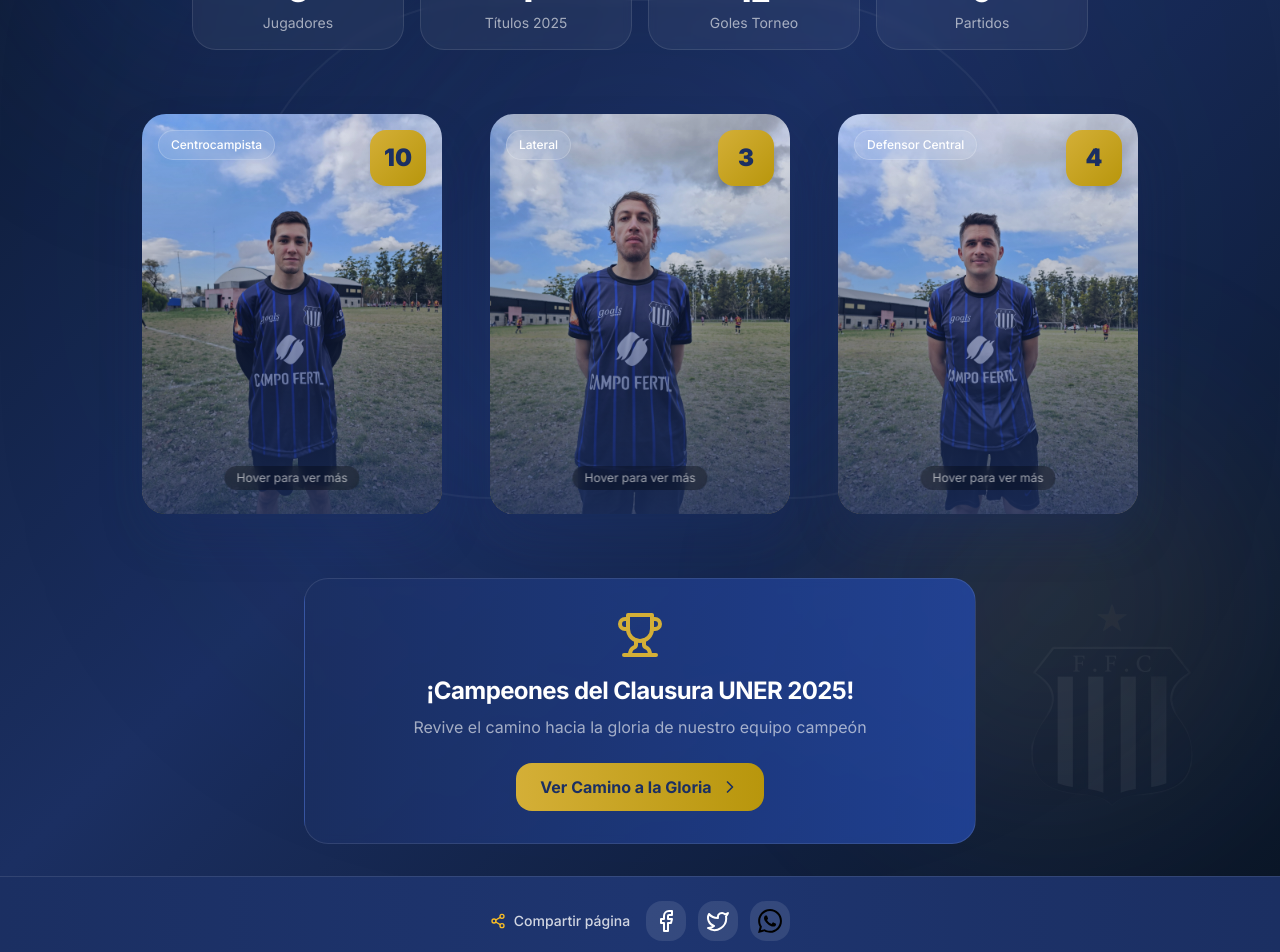
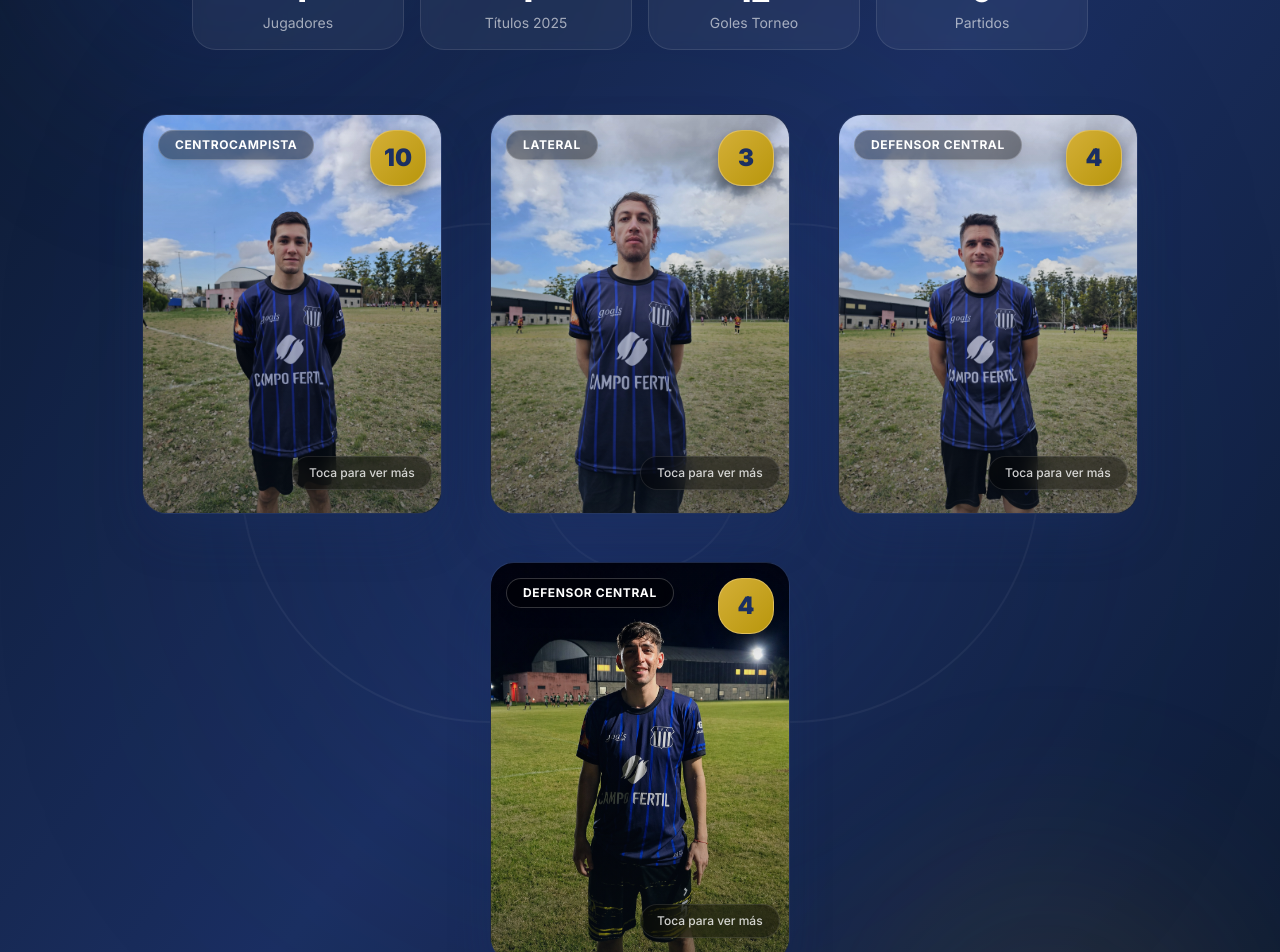
Before and after one commit to matiasfgonzalez/federal-futbol-club-page, a Next.js app: page /plantel in a window 1280 px wide. Shown: the part 460-1412 px from the top of the page. Built offline with nearby package versions, Linux system fonts and the light colour scheme.

Commit message:
Mejoras en la tarjetas de jugadores.

```diff
--- a/app/plantel/page.tsx
+++ b/app/plantel/page.tsx
@@ -31,10 +31,12 @@ const PlayerCard3D = ({ player, index }: { player: Player; index: number }) => {
       className="relative"
       onMouseEnter={() => setIsHovered(true)}
       onMouseLeave={() => setIsHovered(false)}
+      // Support for touch devices
+      onClick={() => setIsHovered(!isHovered)}
     >
       <div className="relative w-[280px] sm:w-[300px] h-[400px] cursor-pointer group">
         {/* Fondo con imagen */}
-        <div className="absolute inset-0 rounded-2xl overflow-hidden bg-gradient-to-br from-[#1b2f62] to-[#0f1a36] shadow-2xl shadow-[#1b2f62]/40">
+        <div className="absolute inset-0 rounded-2xl overflow-hidden bg-gradient-to-br from-[#1b2f62] to-[#0f1a36] shadow-2xl shadow-[#1b2f62]/40 border border-white/5 transition-all duration-500 group-hover:border-[#d4af37]/30 group-hover:shadow-[0_0_40px_rgba(212,175,55,0.2)]">
           <motion.img
             src={player.imgBody}
             alt={player.name}
@@ -47,8 +49,8 @@ const PlayerCard3D = ({ player, index }: { player: Player; index: number }) => {
           />
           {/* Overlay gradient */}
           <motion.div
-            className="absolute inset-0 bg-gradient-to-t from-[#1b2f62] via-[#1b2f62]/40 to-transparent"
-            animate={{ opacity: isHovered ? 0.95 : 0.8 }}
+            className="absolute inset-0 bg-gradient-to-t from-[#0a1628] via-[#0a1628]/40 to-transparent"
+            animate={{ opacity: isHovered ? 0.7 : 0.4 }}
             transition={{ duration: 0.3 }}
           />
         </div>
@@ -58,7 +60,7 @@ const PlayerCard3D = ({ player, index }: { player: Player; index: number }) => {
           <motion.img
             src={player.imgBodySinFondo}
             alt={player.name}
-            className="absolute bottom-0 left-1/2 w-full h-auto max-h-[110%] object-contain z-10 drop-shadow-[0_10px_20px_rgba(0,0,0,0.5)]"
+            className="absolute bottom-0 left-1/2 w-full h-auto max-h-[110%] object-contain z-10 drop-shadow-[0_10px_20px_rgba(0,0,0,0.5)] pointer-events-none"
             style={{
               maskImage: "linear-gradient(black 75%, transparent)",
               WebkitMaskImage: "linear-gradient(black 75%, transparent)",
@@ -76,32 +78,36 @@ const PlayerCard3D = ({ player, index }: { player: Player; index: number }) => {
 
         {/* Número del jugador */}
         <motion.div
-          className="absolute top-4 right-4 z-20"
+          className="absolute top-4 right-4 z-20 pointer-events-none"
           animate={{
-            scale: isHovered ? 1.1 : 1,
-            rotate: isHovered ? -5 : 0,
+            opacity: isHovered ? 0 : 1,
+            scale: isHovered ? 0.8 : 1,
+            y: isHovered ? -10 : 0,
           }}
           transition={{ duration: 0.3 }}
         >
-          <div className="bg-gradient-to-br from-[#d4af37] to-[#b8960c] text-[#1b2f62] w-14 h-14 rounded-xl flex items-center justify-center font-black text-2xl shadow-lg">
+          <div className="bg-gradient-to-br from-[#d4af37] to-[#b8960c] text-[#1b2f62] w-14 h-14 rounded-2xl flex items-center justify-center font-black text-2xl shadow-[0_8px_16px_rgba(0,0,0,0.4)] border border-[#f4d58d]/50">
             {player.numero}
           </div>
         </motion.div>
 
         {/* Badge de posición */}
         <motion.div
-          className="absolute top-4 left-4 z-20"
-          animate={{ x: isHovered ? 5 : 0 }}
+          className="absolute top-4 left-4 z-20 pointer-events-none"
+          animate={{
+            opacity: isHovered ? 0 : 1,
+            x: isHovered ? -10 : 0
+          }}
           transition={{ duration: 0.3 }}
         >
-          <div className="bg-white/10 backdrop-blur-md border border-white/20 text-white px-3 py-1.5 rounded-full text-xs font-medium">
+          <div className="bg-black/40 backdrop-blur-md border border-white/20 text-white px-4 py-1.5 rounded-full text-xs font-bold uppercase tracking-wider shadow-lg">
             {player.position}
           </div>
         </motion.div>
 
         {/* Nombre del jugador - aparece en hover */}
         <motion.div
-          className="absolute bottom-4 left-0 right-0 z-20 px-4"
+          className="absolute bottom-4 left-0 right-0 z-20 px-4 pointer-events-none"
           initial={{ opacity: 0, y: 20 }}
           animate={{
             opacity: isHovered ? 1 : 0,
@@ -109,32 +115,34 @@ const PlayerCard3D = ({ player, index }: { player: Player; index: number }) => {
           }}
           transition={{ duration: 0.3, delay: isHovered ? 0.1 : 0 }}
         >
-          <div className="bg-gradient-to-r from-[#2348a7] to-[#1b2f62] backdrop-blur-sm rounded-xl p-4 border border-white/10 shadow-xl">
-            <h3 className="text-white font-bold text-xl mb-1">{player.name}</h3>
-            <div className="flex items-center gap-2 text-white/70 text-sm">
-              <MapPin className="w-3.5 h-3.5" />
+          <div className="bg-[#0a1628]/80 backdrop-blur-md rounded-2xl p-5 border border-white/10 shadow-[0_10px_30px_rgba(0,0,0,0.5)]">
+            <h3 className="text-white font-black text-2xl tracking-tight mb-1">{player.name}</h3>
+            <div className="flex items-center gap-2 text-[#d4af37] text-sm font-medium mb-3">
+              <MapPin className="w-4 h-4" />
               <span>{player.country}</span>
             </div>
 
             {/* Mini stats */}
-            <div className="flex gap-4 mt-3 pt-3 border-t border-white/10">
-              <div className="text-center">
-                <span className="text-[#d4af37] font-bold text-lg">
+            <div className="flex justify-between items-center bg-white/5 rounded-xl p-3 border border-white/5">
+              <div className="text-center flex-1">
+                <span className="text-white font-bold text-xl block leading-none mb-1">
                   {player.stats.goles}
                 </span>
-                <p className="text-white/50 text-xs">Goles</p>
+                <p className="text-white/40 text-[10px] uppercase tracking-wider font-bold">Goles</p>
               </div>
-              <div className="text-center">
-                <span className="text-[#d4af37] font-bold text-lg">
+              <div className="w-px h-8 bg-white/10 mx-2" />
+              <div className="text-center flex-1">
+                <span className="text-white font-bold text-xl block leading-none mb-1">
                   {player.stats.asistencias}
                 </span>
-                <p className="text-white/50 text-xs">Asist.</p>
+                <p className="text-white/40 text-[10px] uppercase tracking-wider font-bold">Asist.</p>
               </div>
-              <div className="text-center">
-                <span className="text-[#d4af37] font-bold text-lg">
+              <div className="w-px h-8 bg-white/10 mx-2" />
+              <div className="text-center flex-1">
+                <span className="text-[#d4af37] font-bold text-xl block leading-none mb-1">
                   {player.stats.partidos}
                 </span>
-                <p className="text-white/50 text-xs">PJ</p>
+                <p className="text-[#d4af37]/60 text-[10px] uppercase tracking-wider font-bold">PJ</p>
               </div>
             </div>
           </div>
@@ -142,12 +150,12 @@ const PlayerCard3D = ({ player, index }: { player: Player; index: number }) => {
 
         {/* Indicador de hover - solo visible sin hover */}
         <motion.div
-          className="absolute bottom-6 left-1/2 -translate-x-1/2 z-20"
-          animate={{ opacity: isHovered ? 0 : 1 }}
+          className="absolute bottom-6 left-1/2 -translate-x-1/2 z-20 pointer-events-none"
+          animate={{ opacity: isHovered ? 0 : 1, y: isHovered ? 10 : 0 }}
           transition={{ duration: 0.2 }}
         >
-          <div className="bg-black/30 backdrop-blur-sm text-white/60 px-3 py-1 rounded-full text-xs flex items-center gap-1">
-            <span>Hover para ver más</span>
+          <div className="bg-black/40 backdrop-blur-md text-white/80 px-4 py-2 rounded-full text-xs font-medium flex items-center gap-2 border border-white/10 shadow-lg whitespace-nowrap">
+            <span>Toca para ver más</span>
           </div>
         </motion.div>
       </div>
--- a/data/players.ts
+++ b/data/players.ts
@@ -32,6 +32,16 @@ export const players = [
     imgBodySinFondo: "/img/body/gonza-sin-fondo.webp",
     numero: 4,
     stats: { goles: 2, asistencias: 1, partidos: 16 },
+  },{
+    id: 4,
+    name: "Rodrigo Navarro",
+    position: "Defensor Central",
+    country: "Bovril",
+    imgFace: "/img/face/Rodrigo-Navarro.webp",
+    imgBody: "/img/body/Rodrigo-Navarro.webp",
+    imgBodySinFondo: "/img/body/Rodrigo-Navarro-SF.webp",
+    numero: 4,
+    stats: { goles: 2, asistencias: 1, partidos: 16 },
   },
 ];
 
```
Also changed, not shown: public/img/body/Rodrigo-Navarro-SF.webp (added), public/img/body/Rodrigo-Navarro.webp (added).
